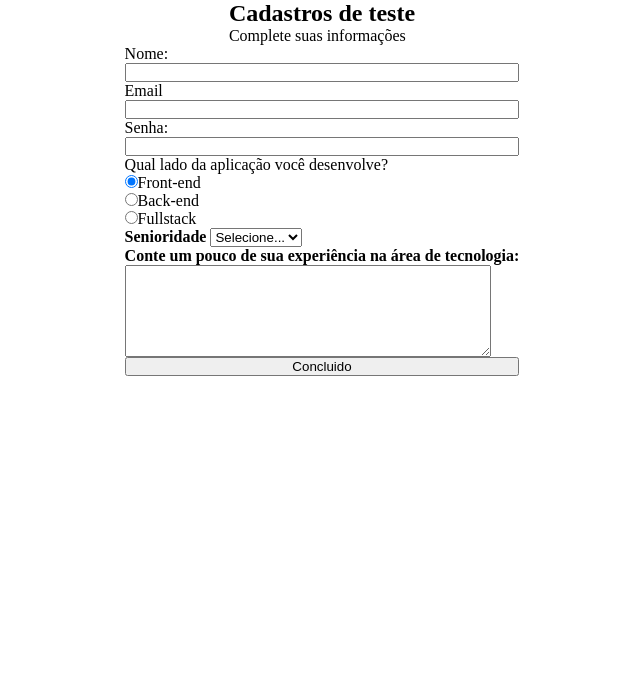
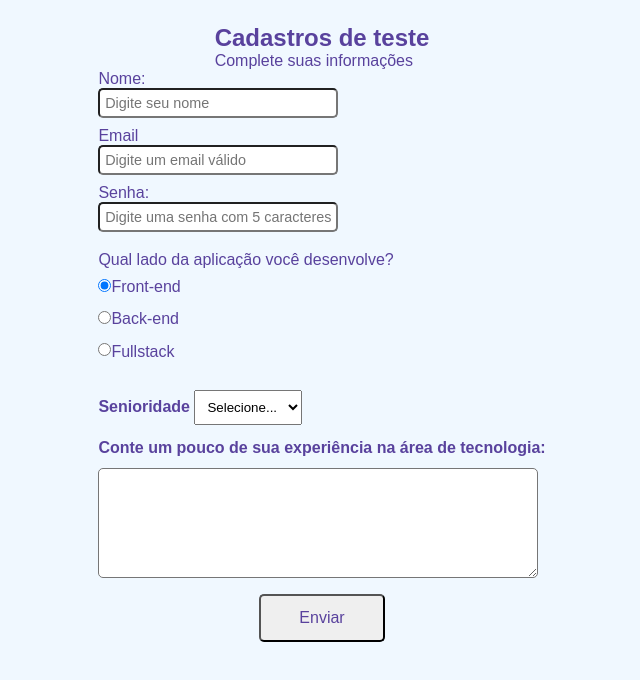
Before and after one commit to AntonyGaetano/Validando-Formulario-Via-Javascript, a plain HTML site: page index.html in a window 1280 px wide. Shown: the whole page, without its empty margins (318-958 px from the left). Drawn offline with Linux system fonts and the light colour scheme.

Commit message:
Atualização

```diff
--- a/app.js
+++ b/app.js
@@ -22,5 +22,5 @@ const Validar = () =>{
      return false;
   }
 
-
+ return true;
 }
--- a/index.html
+++ b/index.html
@@ -15,16 +15,16 @@
             <p id="subtitulo">Complete suas informações</p>
         </div>
 
-        <form action="" class="main">
+        <form action="" class="main" onsubmit="Validar()">
             <div id="box1">
                Nome:
-               <input type="text" name="Nome" id="nome">
+               <input type="text" name="Nome" id="nome" placeholder="Digite seu nome">
 
                Email
-               <input type="text" name="Email" id="email">
+               <input type="text" name="Email" id="email" placeholder="Digite um email válido">
 
                Senha:
-               <input type="password" name="Senha" id="senha">
+               <input type="password" name="Senha" id="senha" placeholder="Digite uma senha com 5 caracteres">
             </div>
 
             <div id="box2">
@@ -39,7 +39,7 @@
                     <label>
                     <input type="radio" name="devWeb" value="fullstack">Fullstack
                     </label>
-            </div>
+             </div>
 
             <div id="box3">
                 <label for="senioridade"><b> Senioridade</b></label>
@@ -57,7 +57,7 @@
                 </textarea>
             </div>
 
-            <button class="botao" type="submit" id="btn-concluido" onclick="return Validar()" >Concluido</button>
+            <input type="submit" value="Enviar" id="btn-enviar">
         </form>
      </section>
 
--- a/style.css
+++ b/style.css
@@ -1,4 +1,31 @@
 *{padding:0; margin:0; box-sizing: border-box;}
+
+body{
+    background-color: #f0f8ff;
+    font-family: sans-serif;
+    font-size: 1em;
+    color: #59429D;
+}
+
+.container{
+    margin-top: 1.5rem;
+}
+
+
+input, textarea
+{
+    font-family: sans-serif;
+    font-size: 1em;
+    border-radius: 5px;
+    color: #59429D;
+    margin-bottom: 0.6rem;
+}
+
+input[type="text"], input[type="password"]{
+    width: 240px;
+    padding: 0.3rem;
+    font-size:.9rem;
+}
 
 .container{
     display: flex;
@@ -25,3 +52,45 @@
     display: flex;
     flex-direction: column;
 }
+
+#btn-enviar:hover{
+    background: #9575f7;
+    box-shadow: 2px 2px 2px rgba(0, 0, 0, 0.2);
+    text-shadow: none;
+    color:white;
+}
+
+select:hover, input[type="radio"]:hover{
+    cursor: pointer;
+}
+
+select{
+    padding: 0.5rem;
+}
+
+select:focus{
+    background-color: #9e87e4;
+     color: white;
+}
+
+#box2{
+    margin: 0.6rem 0;
+}
+
+input[type="radio"]{
+    margin:0.6rem 0;
+}
+
+#box3{
+    margin: 0.9rem 0;
+}
+
+#box4{
+    gap:0.7rem;
+}
+
+input[type="submit"]{
+width: max-content;
+margin:0.4rem auto;
+padding: 0.8rem 2.4rem;
+}
```
